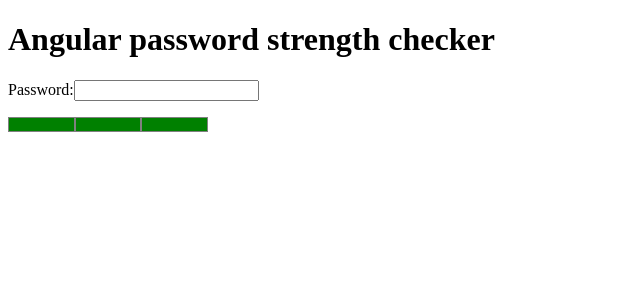
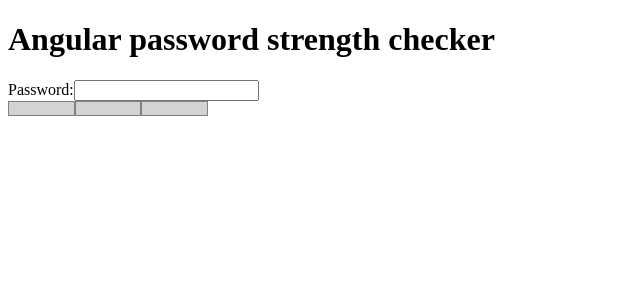
Before and after one commit to zweroboy1/angular-password-strength, an Angular app: page / in a window 1280 px wide. Shown: the top 300 px of the page, without its empty margins (0-640 px from the left). Built offline with nearby package versions, Linux system fonts and the light colour scheme.

Commit message:
feat: change styles for indicator on password input

```diff
--- a/src/app/password-indicator/password-indicator.component.html
+++ b/src/app/password-indicator/password-indicator.component.html
@@ -1,6 +1,4 @@
-<p>{{ strength }}</p>
-
-<div class="password-indicator password-indicator_strong">
+<div class="password-indicator password-indicator_{{ strength }}">
   <div class="password-indicator__section"></div>
   <div class="password-indicator__section"></div>
   <div class="password-indicator__section"></div>
```
